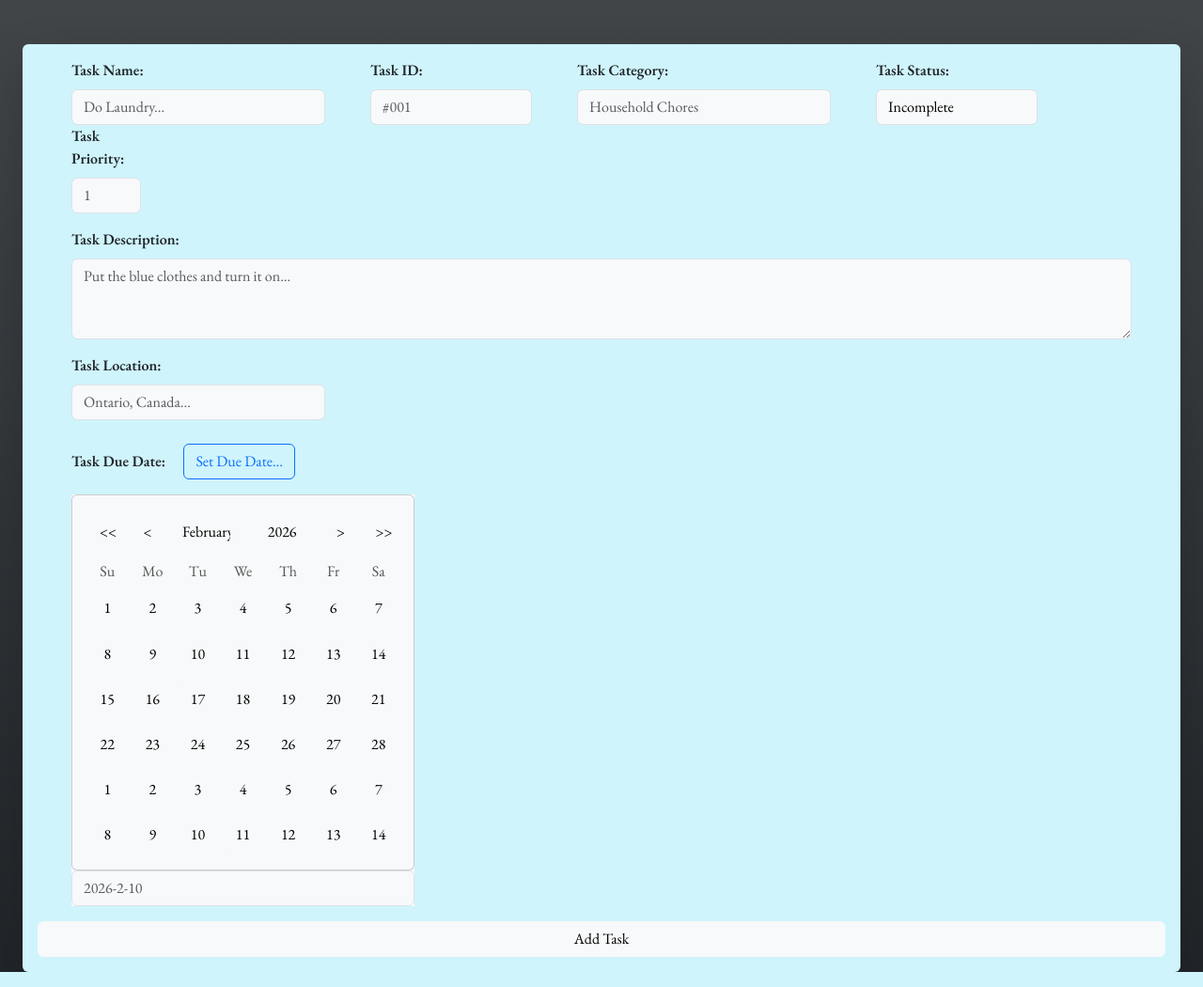
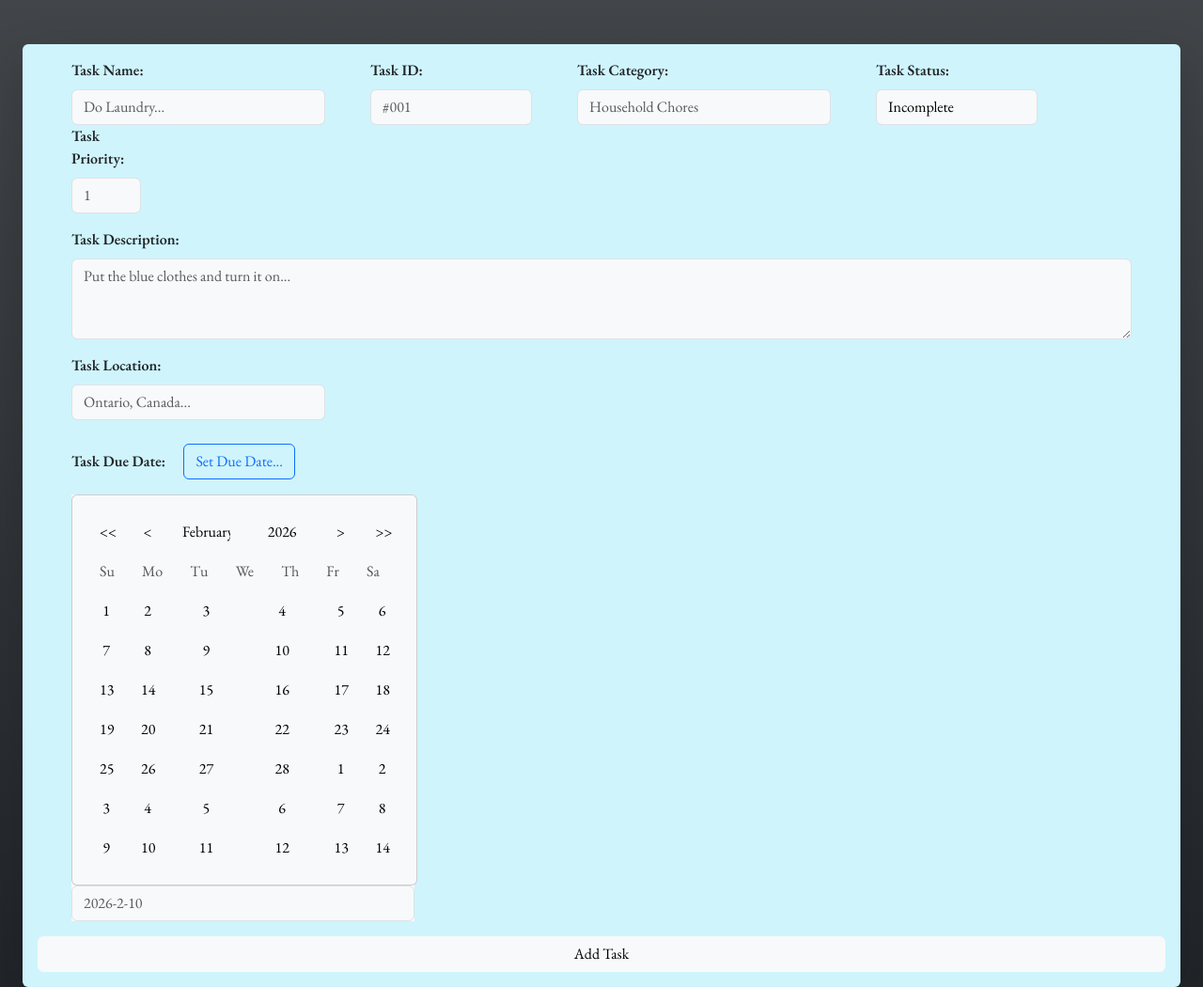
Before and after one commit to xxaad0/DarjahAI, a Flask app: page /tasks in a window 1280 px wide, after a click on "Set Due Date...". Shown: the part 57-1107 px from the top of the page at 94% size. Run offline with Flask 3, Linux system fonts and the light colour scheme; the visitor is signed in with stand-in values (Sample User, id 1); data that the repository does not hold is empty.

Commit message:
calendar css attempt

```diff
--- a/darjahai/static/css/styles.css
+++ b/darjahai/static/css/styles.css
@@ -421,59 +421,3 @@ svg{
     width: min(50vw, 900px);
   }
 }
-
-/*7 day layout should work*/
-.taskcalendarbuttondaysofweek,
-.taskcalendargrid{
-  display: grid;
-  grid-template-columns: repeat(7, minmax(0, 1fr));
-  gap: .25rem;
-  width: 100%;
-}
-
-.taskcalendarbuttondaysofweek .btn,
-.taskcalendargrid .btn{
-  width: 100%;
-  padding: .35rem 0;
-}
-
-.taskcalendargrid .btn{
-  aspect-ratio: 1 / 1;
-  display: flex;
-  align-items: center;
-  justify-content: center;
-}
-
-
-/* override attempt*/
-
-#TaskCalendarCollapse .taskcalendarbuttondaysofweek,
-#TaskCalendarCollapse .taskcalendargrid,
-[id^="SubTaskCalendarCollapse-"] .taskcalendarbuttondaysofweek,
-[id^="SubTaskCalendarCollapse-"] .taskcalendargrid{
-  display: grid !important;
-  grid-template-columns: repeat(7, minmax(0, 1fr)) !important;
-  gap: .35rem !important;
-  width: 100% !important;
-}
-
-#TaskCalendarCollapse .card-body,
-[id^="SubTaskCalendarCollapse-"] .card-body{
-  display: block !important;
-}
-
-#TaskCalendarCollapse .taskcalendarbuttondaysofweek .btn,
-#TaskCalendarCollapse .taskcalendargrid .btn,
-[id^="SubTaskCalendarCollapse-"] .taskcalendarbuttondaysofweek .btn,
-[id^="SubTaskCalendarCollapse-"] .taskcalendargrid .btn{
-  width: 100% !important;
-  padding: .35rem 0 !important;
-}
-
-#TaskCalendarCollapse .taskcalendargrid .btn,
-[id^="SubTaskCalendarCollapse-"] .taskcalendargrid .btn{
-  aspect-ratio: 1 / 1;
-  display: flex;
-  align-items: center;
-  justify-content: center;
-}
--- a/darjahai/templates/tasks.html
+++ b/darjahai/templates/tasks.html
@@ -172,7 +172,7 @@
           </div>
 
 
-            <div class = "taskcalendargrid" id ="taskcalendargrid"
+            <div class = "taskcalendarbuttongroup" id ="taskcalendargrid"
             role="group">
 
             <button type="button" class="btn btn-light">1</button>
```
